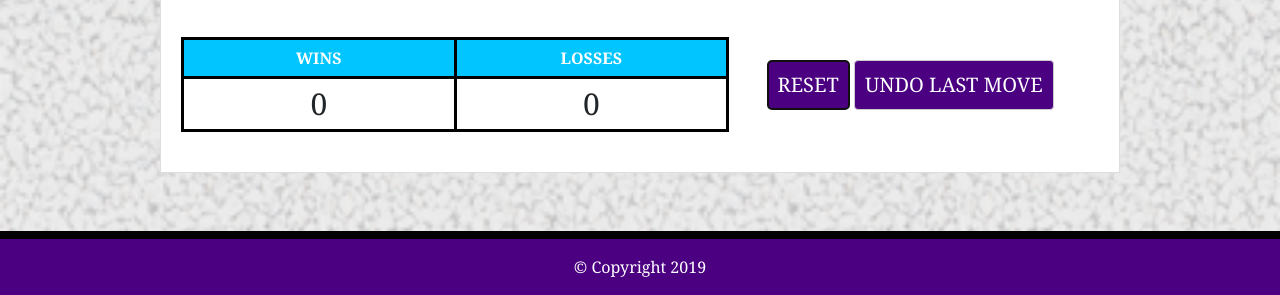
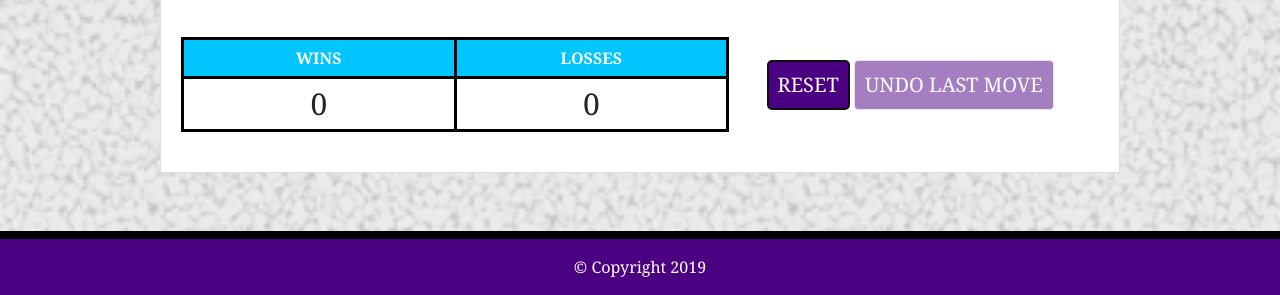
Before and after one commit to azhelle16/Unit-4-Game, a plain HTML site: page index.html in a window 1280 px wide. Both pictures are taken after a click on the button "RESET". Shown: the part 505-800 px from the top of the page. Drawn offline with nearby package versions, Linux system fonts and the light colour scheme.

Commit message:
Fixed "Undo Last Move" functionality where user can undo last move once. When player clicked this button, user needs to select another crystal to enable it.
Name    :   Maricel Louise Sumulong
Date    :   January 12, 2019 PST
E-mail  :   mllsumulong@gmail.com

```diff
--- a/assets/css/style.css
+++ b/assets/css/style.css
@@ -119,7 +119,7 @@ table th:last-child {
 	background: none;
 }
 
-.resetButton {
+.resetButton, .undoButton {
 	width: auto;
     height: 50px;
     padding: 5px 10px;
@@ -133,6 +133,10 @@ table th:last-child {
     font-family: 'Georgia', Times, Times New Roman, serif;
     cursor: pointer;
 
+}
+
+.undoButton[disabled] {
+	opacity: 0.5;
 }
 
 /* FOOTER */
--- a/assets/javascript/game.js
+++ b/assets/javascript/game.js
@@ -130,6 +130,7 @@ function initializeButtonFunction() {
 			//console.log(cryst[color])
 			lastNum = cryst[color];
 			cryst.score += cryst[color];
+			$(".undoButton").attr("disabled",false);
 			// cryst.score = cryst.match
 			$("#ug").text(cryst.score)
 			if (cryst.score > cryst.match) {
@@ -155,6 +156,7 @@ function initializeButtonFunction() {
 			} else {
 				cryst.score -= lastNum;
 				$("#ug").text(cryst.score);
+				$(this).attr("disabled",true);
 			  }
 		  }
 	})
@@ -183,6 +185,7 @@ function reset(flag) {
 		cryst.totalLoss = 0;
 		$("#totalWins").text(cryst.totalWins);
 		$("#totalLoss").text(cryst.totalLoss);
+
 	}
 
 	cryst.score = 0;
@@ -191,5 +194,5 @@ function reset(flag) {
 	$("#ug").css("color","white")
 	generateNumberToGuess();
 	generateCrystalValue();
-
+	$(".undoButton").attr("disabled",true)
 }
--- a/index.html
+++ b/index.html
@@ -38,7 +38,7 @@
 				<th>LOSSES</th>
 				<th rowspan="2" colspan="2">
 					<button type="button" class="resetButton">RESET</button>
-					<button type="button" class="resetButton">UNDO LAST MOVE</button>
+					<button type="button" disabled class="undoButton">UNDO LAST MOVE</button>
 				</th>
 			</tr>
 			<tr>
```
